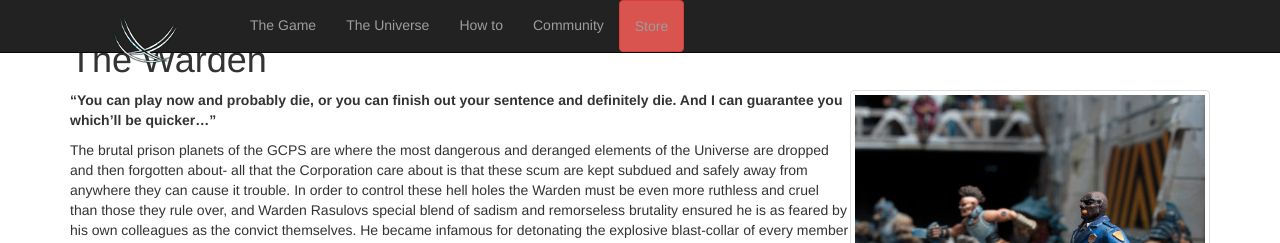
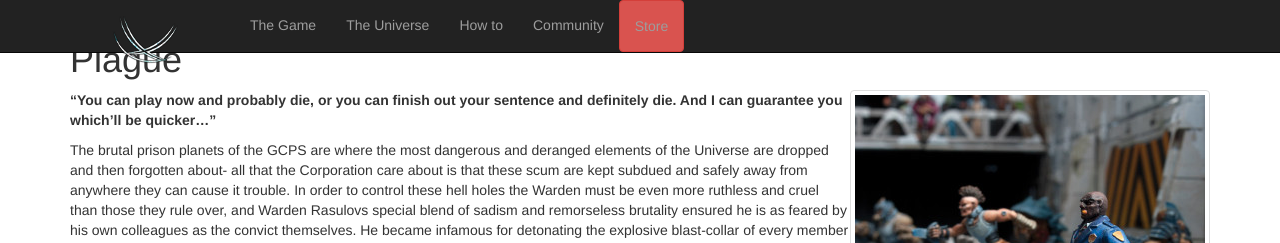
Before and after one commit to mattl/dz, a Jekyll site: the page built from game-plague.md, in a window 1280 px wide and 900 px high. Shown: the top 243 px of the window. Built offline with Jekyll 4.4.1, drawn with Linux system fonts in a browser that asks for light colours; nearby versions of some CDN libraries.

Commit message:
Update and rename sponsors-warden.md to game-plague.md

```diff
--- a/sponsors-warden.md
+++ b/game-plague.md
@@ -1,8 +1,8 @@
 ---
 layout: page
-title: The Warden
+title: Plague
 sub: yes
-permalink: /sponsors/warden/
+permalink: /the-game/plague/
 ---
 
 <!-- for each faction -->
```
